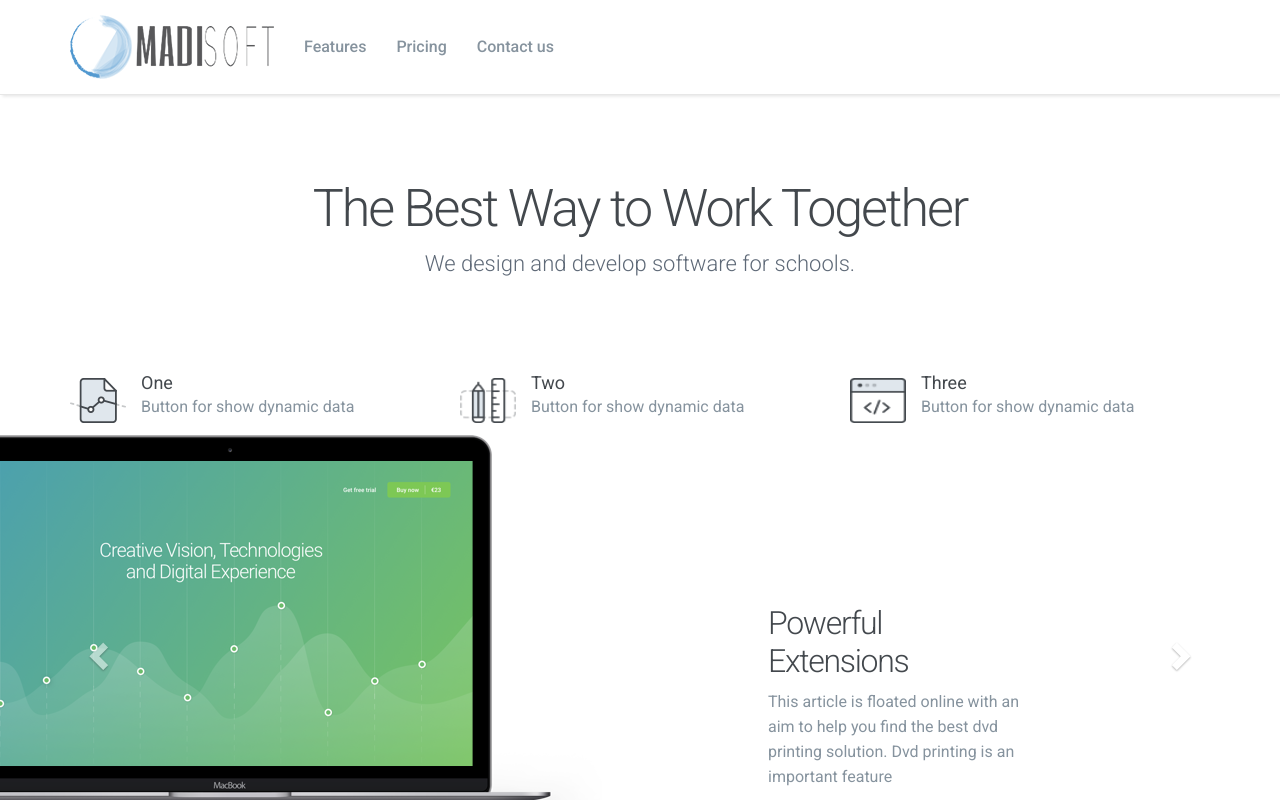
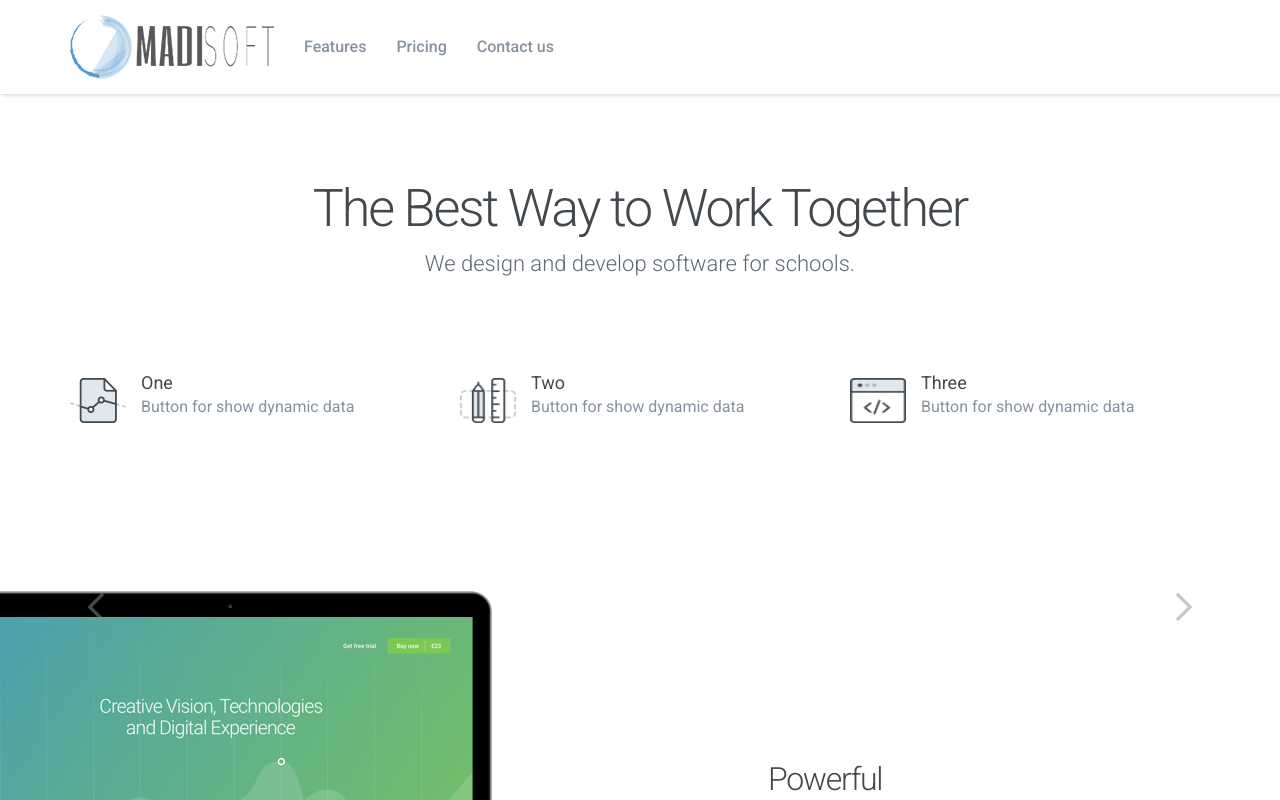
Before and after one commit to shutdown88/front-end-test-project, a React (Create React App) app: page / in a window 1280 px wide. Shown: the top 800 px of the page. Built offline with nearby package versions, Linux system fonts and the light colour scheme.

Commit message:
Slider controls images

```diff
--- a/src/Slider/Slider.js
+++ b/src/Slider/Slider.js
@@ -2,6 +2,9 @@ import React from 'react';
 import { Carousel } from 'react-bootstrap';
 
 import './Slider.css';
+
+import prevImg from './img/prev.png';
+import nextImg from './img/next.png';
 
 import first from './img/First.png';
 import second from './img/Second.png';
@@ -9,9 +12,19 @@ import third from './img/Third.png';
 import fourth from './img/Fourth.png';
 import fifth from './img/Fifth.png';
 
+const ControlIcon = ({ icon, altText }) => (
+    <span>
+        <img src={icon} alt={altText} />
+    </span>
+);
+
 export default () => (
     <div className="Slider">
-        <Carousel interval={null}>
+        <Carousel
+            interval={null}
+            prevIcon={<ControlIcon icon={prevImg} altText="previous" />}
+            nextIcon={<ControlIcon icon={nextImg} altText="next" />}
+        >
             <Carousel.Item>
                 <img alt="First" src={first} />
                 <Carousel.Caption>
--- a/src/Slider/Slider.scss
+++ b/src/Slider/Slider.scss
@@ -1,4 +1,6 @@
 .Slider {
+    margin-top: 156px;
+
     .carousel-control {
         background-image: none;
     }
@@ -11,8 +13,6 @@
         h3 {
             font-size: 32px;
             font-weight: 300;
-            font-style: normal;
-            font-stretch: normal;
             line-height: 1.19;
             letter-spacing: -1.3px;
             text-align: left;
@@ -21,11 +21,7 @@
 
         p {
             font-size: 16px;
-            font-weight: normal;
-            font-style: normal;
-            font-stretch: normal;
             line-height: 1.56;
-            letter-spacing: normal;
             text-align: left;
             color: #86939e;
         }
```
Also changed, not shown: src/Slider/img/next.png (added), src/Slider/img/prev.png (added).
